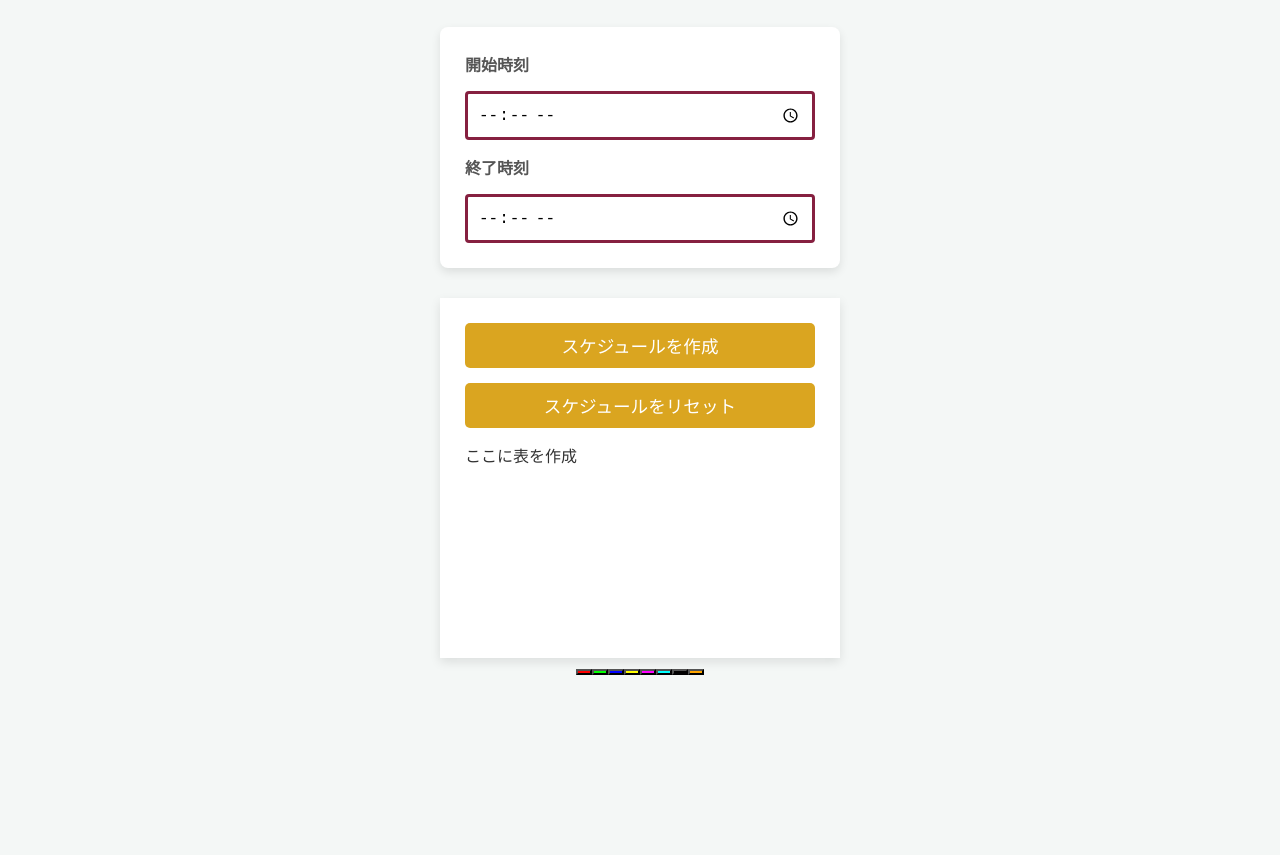
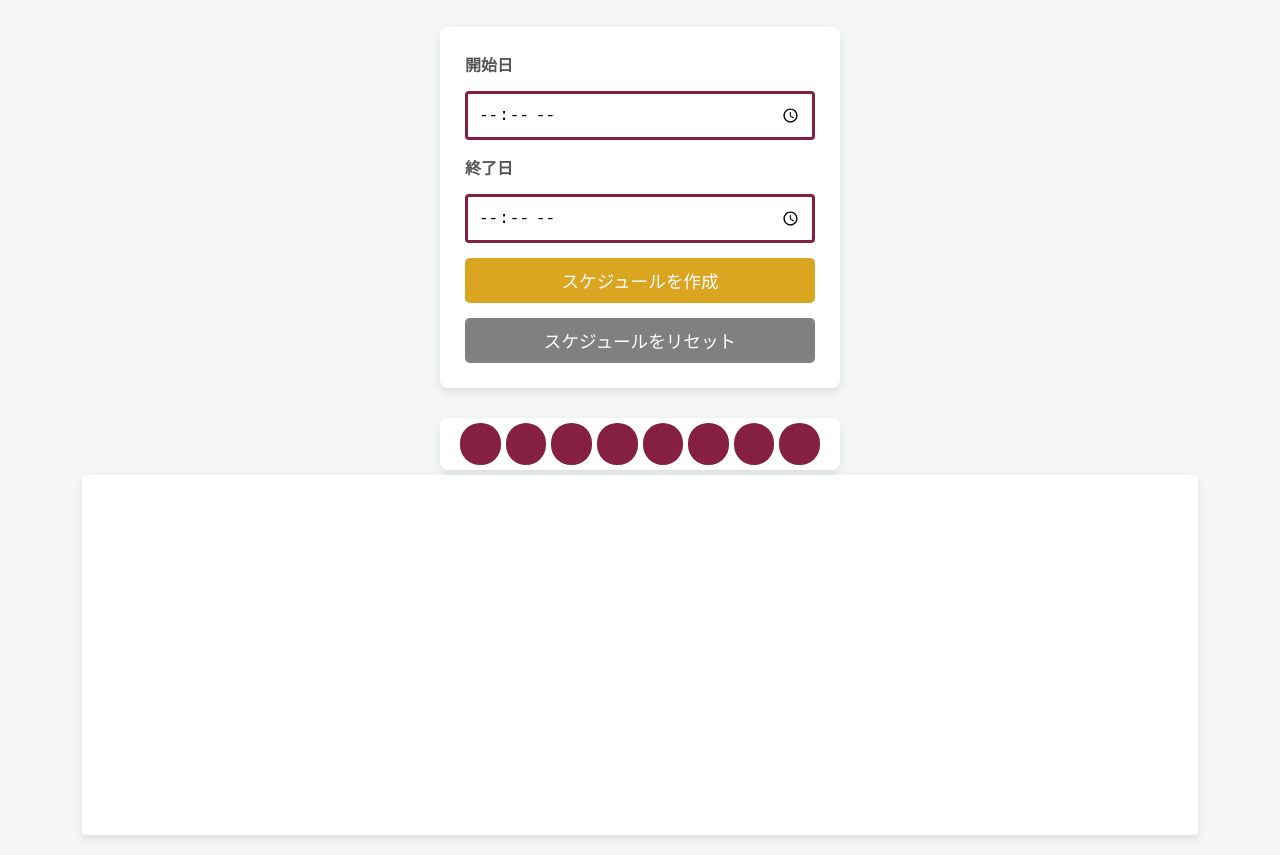
Before and after one commit to Target923/Simple-Reminder, a website: page coloring-learning/index.html in a window 1280 px wide. Shown: the part 90-945 px from the top of the page. Before the commit the page ends 800 px from the top, so only its background shows below. Drawn offline with Linux system fonts and the light colour scheme.

Commit message:
change css

```diff
--- a/coloring-learning/color_learning.css
+++ b/coloring-learning/color_learning.css
@@ -55,19 +55,7 @@ h1 {
     box-shadow: 0 0 5px rgba(134, 32, 64, 0.5);
 }
 
-.schedule-section {
-    background-color: white;
-    padding: 25px;
-    box-shadow: 0 4px 10px rgba(0, 0, 0, 0.1);
-    width: 90%;
-    height: 45vh; /* 高さを90vhに設定 */
-    max-width: 400px;
-    display: flex;
-    flex-direction: column;
-    gap: 15px;
-}
-
-.schedule-section button {
+.input-section button {
     background-color: goldenrod;
     color: white;
     border: none;
@@ -78,3 +66,50 @@ h1 {
     transition: background-color 0.3s ease;
     width: 100%;
 }
+
+#generateSchedule:hover {
+    background-color: gold;
+}
+
+#resetSchedule {
+    background-color: gray;
+}
+
+#resetSchedule:hover {
+    background-color: silver;
+}
+
+.color-palette {
+    width: 90%;
+    padding: 5px 20px;
+    background-color: white;
+    border-radius: 8px;
+    box-shadow: 0 4px 10px rgba(0, 0, 0, 0.1);
+    max-width: 400px;
+    margin-bottom: 5px;
+    display: grid;
+    grid-template-columns: repeat(8, 1fr);
+    gap: 5px;
+}
+
+.color-palette button {
+    width: 100%;
+    padding-top: 100%;
+    background-color: #862040;
+    border: none;
+    border-radius: 20px;
+    cursor: pointer;
+}
+
+#schedule-grid-container {
+    background-color: white;
+    padding: 15px;
+    border-radius: 4px;
+    box-shadow: 0 4px 10px rgba(0, 0, 0, 0.1);
+    width: 90%;
+    max-width: 90%;
+    height: 45vh;
+    display: grid;
+    grid-template-columns: repeat(7, 1fr);
+    gap: 15px;
+}
--- a/coloring-learning/color_learning.js
+++ b/coloring-learning/color_learning.js
@@ -0,0 +1,3 @@
+// HTML要素取得
+const startDayInput = document.getElementById('startDay');
+const endDayInput = document.getElementById('endDay');
--- a/coloring-learning/index.html
+++ b/coloring-learning/index.html
@@ -11,29 +11,27 @@
     <body>
         <h1>色塗り学習記録</h1>
         <div class="input-section">
-            <label for="startTime">開始時刻</label>
-            <input type="time" id="startTime">
+            <label for="startDay">開始日</label>
+            <input type="time" id="startDay">
 
-            <label for="endTime">終了時刻</label>
-            <input type="time" id="endTime">
-        </div>
-        <div class="schedule-section">
-            <button id="genarate_schedule">スケジュールを作成</button>
-            <button id="reset_schedule">スケジュールをリセット</button>
+            <label for="endDay">終了日</label>
+            <input type="time" id="endTDay">
 
-            <div class="schedule">ここに表を作成</div>
-        </div>
-        <div class="color_palette">
-            <button id="color_palette::red" style="background-color: #FF0000;"></class>
-            <button id="color_palette::green" style="background-color: #00FF00;"></class>
-            <button id="color_palette::blue" style="background-color: #0000FF;"></class>
-            <button id="color_palette::yellow" style="background-color: #FFFF00;"></class>
-            <button id="color_palette::magenta" style="background-color: #FF00FF;"></class>
-            <button id="color_palette::skyblue" style="background-color: #00FFFF;"></class>
-            <button id="color_palette::black" style="background-color: #000000;"></class>
-            <button id="color_palette::orange" style="background-color: #FFA500;"></class>
-        </div>
-
+            <button id="generateSchedule">スケジュールを作成</button>
+            <button id="resetSchedule">スケジュールをリセット</button>
+            </div>
+        <div class="color-palette">
+            <button class="color-1" data-color-class="color-1"></button>
+            <button class="color-2" data-color-class="color-2"></button>
+            <button class="color-3" data-color-class="color-3"></button>
+            <button class="color-4" data-color-class="color-4"></button>
+            <button class="color-5" data-color-class="color-5"></button>
+            <button class="color-6" data-color-class="color-6"></button>
+            <button class="color-7" data-color-class="color-7"></button>
+            <button class="color-8" data-color-class="color-8"></button>
+            </div>
+        <div id="schedule-grid-container">
+            </div>
 
         <script src="./color_learning.js"></script>
     </body>
```
